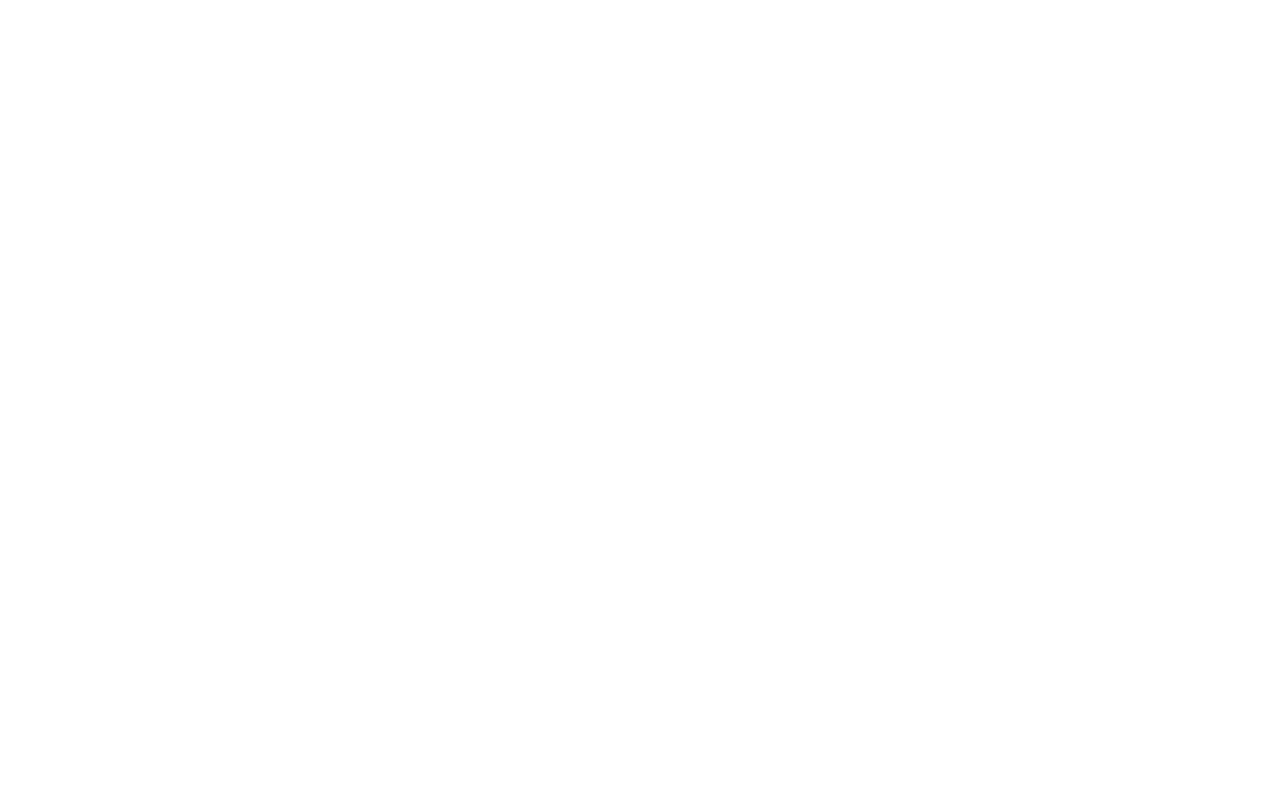
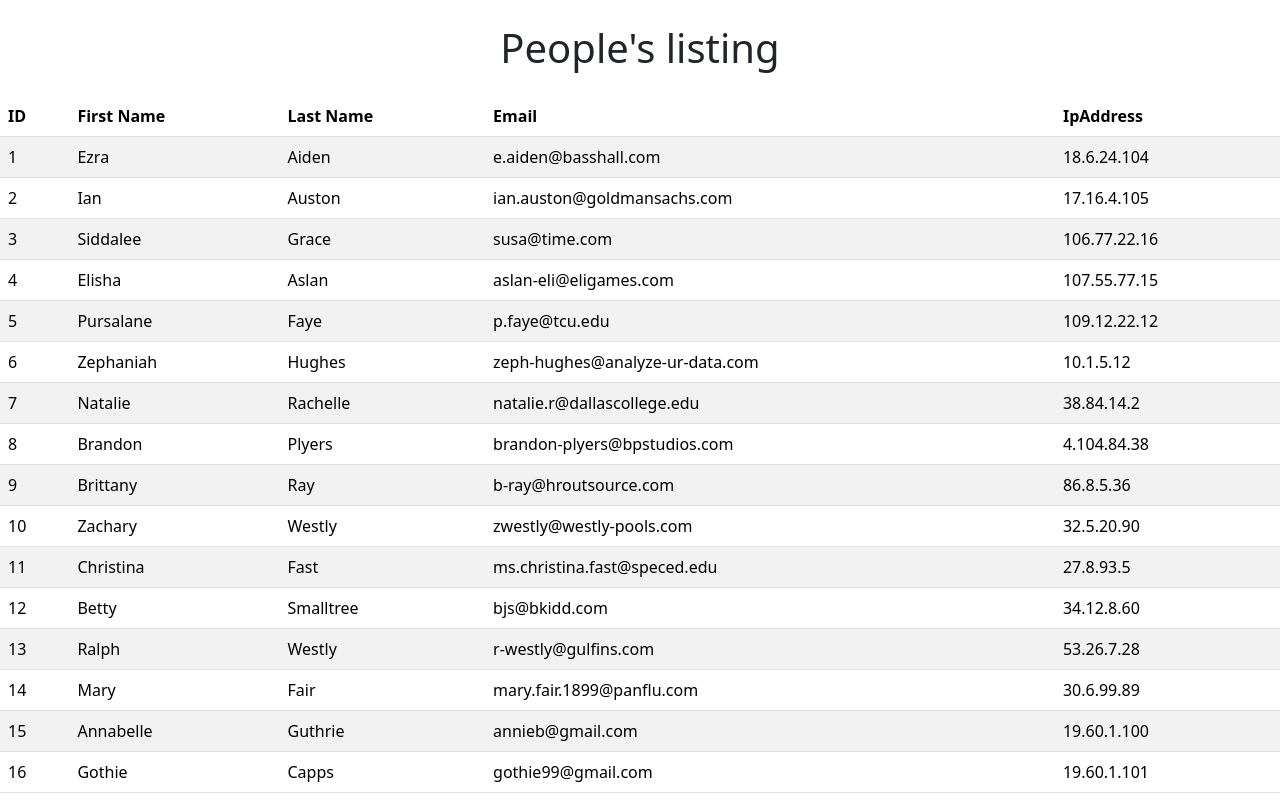
Before and after one commit to Erick435/YearUp-Learn-To-Code, a website: page Workbooks/workbook5/PeopleListing/index.html in a window 1280 px wide. Drawn offline with nearby package versions, Linux system fonts and the light colour scheme.

Commit message:
displays data while creating table rows/cells using js

```diff
--- a/Workbooks/workbook5/PeopleListing/index.html
+++ b/Workbooks/workbook5/PeopleListing/index.html
@@ -27,6 +27,22 @@
 
         <main>
 
+            <h1 style="text-align: center;" class="my-4">People's listing</h1>
+
+            <table class="table table-striped">
+                <thead>
+                    <tr>
+                        <th>ID</th>
+                        <th>First Name</th>
+                        <th>Last Name</th>
+                        <th>Email</th>
+                        <th>IpAddress</th>
+                    </tr>
+                </thead>
+                <tbody id="tableBody">
+
+                </tbody>
+            </table>
 
 
         </main>
--- a/Workbooks/workbook5/PeopleListing/scripts/index.js
+++ b/Workbooks/workbook5/PeopleListing/scripts/index.js
@@ -116,6 +116,38 @@ let people = [
     },
 ];
 
+const tableBody = document.querySelector("#tableBody");
+
 window.onload = function () {
-    console.log("Hello world!");
+
+    displayData();
+
 }
+
+function displayData() {
+
+    console.log("displayData called");
+
+
+    for (let p of people){
+        let row = tableBody.insertRow();
+
+        let cell1 = row.insertCell(0);
+        cell1.innerText = p.id;
+
+        let cell2 = row.insertCell(1);
+        cell2.innerText = p.firstName;
+
+        let cell3 = row.insertCell(2);
+        cell3.innerText = p.lastName;
+
+        let cell4 = row.insertCell(3);
+        cell4.innerText = p.email;
+
+        let cell5 = row.insertCell(4);
+        cell5.innerText = p.ipAddress;
+
+        tableBody.appendChild(row);
+    }
+
+}
```
